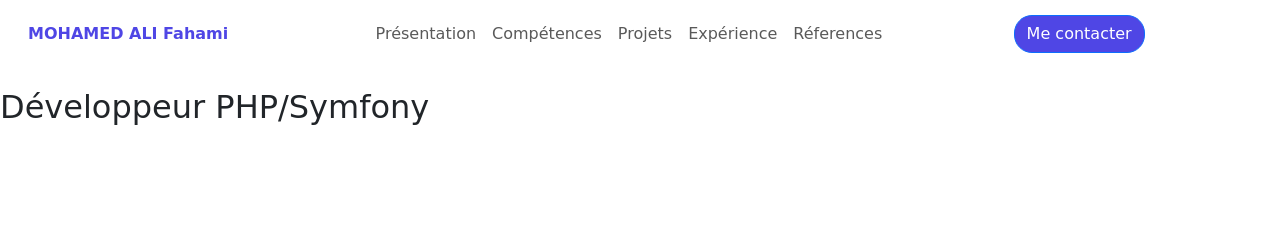
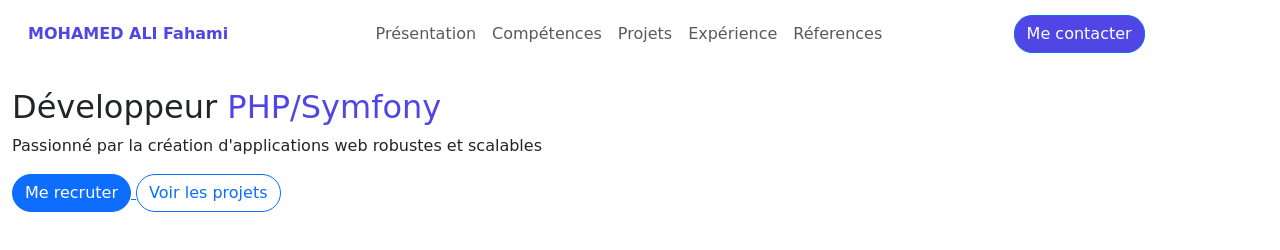
Before and after one commit to Cassius269/html-css-bootstrap-cv, a plain HTML site: page index.html in a window 1280 px wide. Drawn offline with nearby package versions, Linux system fonts and the light colour scheme; a web font is replaced by a local one.

Commit message:
debut de mise en place de la structure de la présentation

```diff
--- a/index.html
+++ b/index.html
@@ -45,16 +45,25 @@
                     <a class="nav-link" href="#">Réferences</a>
                 </li>
             </ul>
-            <button class="btn btn-primary bg-cv">
+            <button type="button" class="btn btn-primary bg-cv">
                 <a class="nav-link" href="#">Me contacter</a>
             </button>
       </div>
       </div>
     </nav>
   </header>
-    <main>
+    <main class="container-fluid">
         <section class="presentation">
-            <h2>Développeur PHP/Symfony</h2>
+            <article>
+                <h2>Développeur <span class="color-cv">PHP/Symfony</span></h2>
+                <p>Passionné par la création d'applications web robustes et scalables</p>
+                <a href="#">
+                    <button type="button" class="btn btn-primary rounded-5"> Me recruter</button>
+                </a>
+                <a href="#">
+                    <button type="button" class="btn btn-outline-primary rounded-5">Voir les projets</button>
+                </a>
+            </article>
         </section>
     </main>
     <footer></footer>
```
